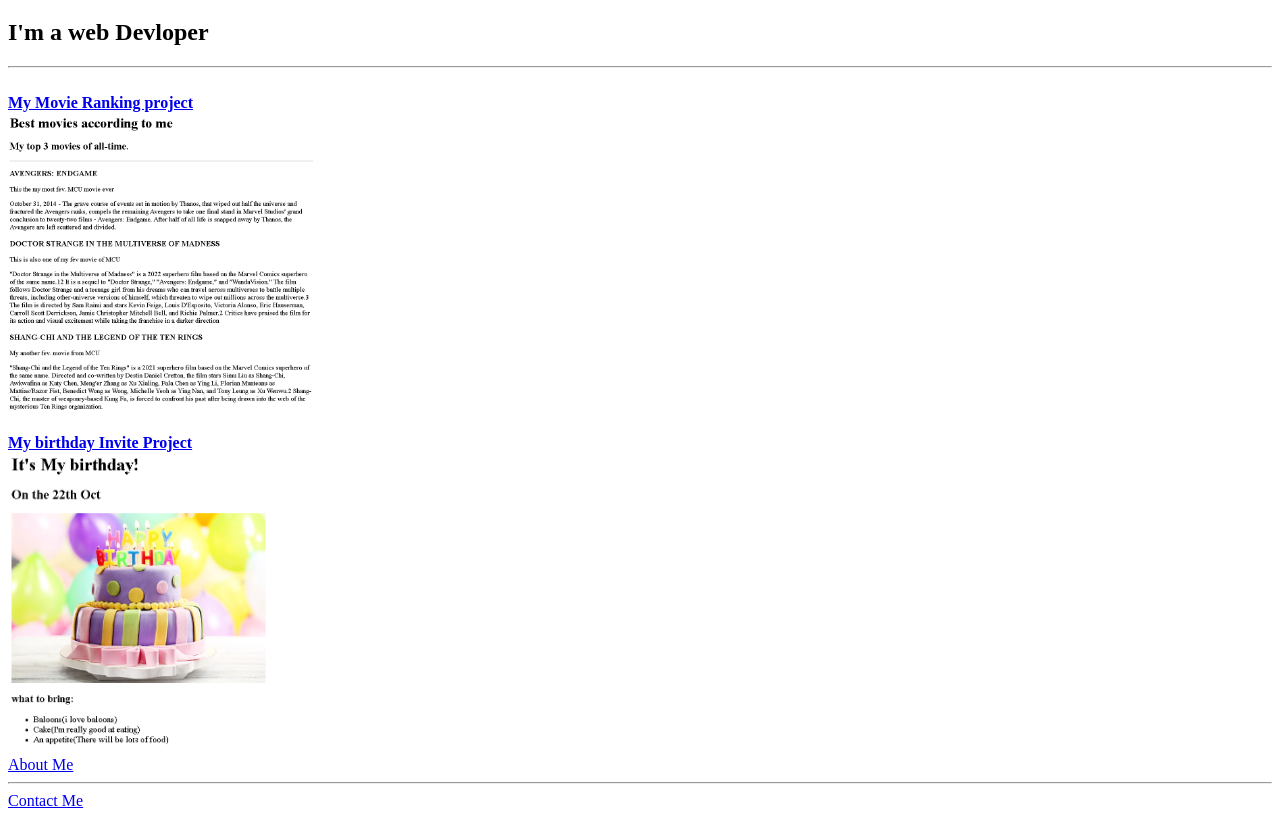
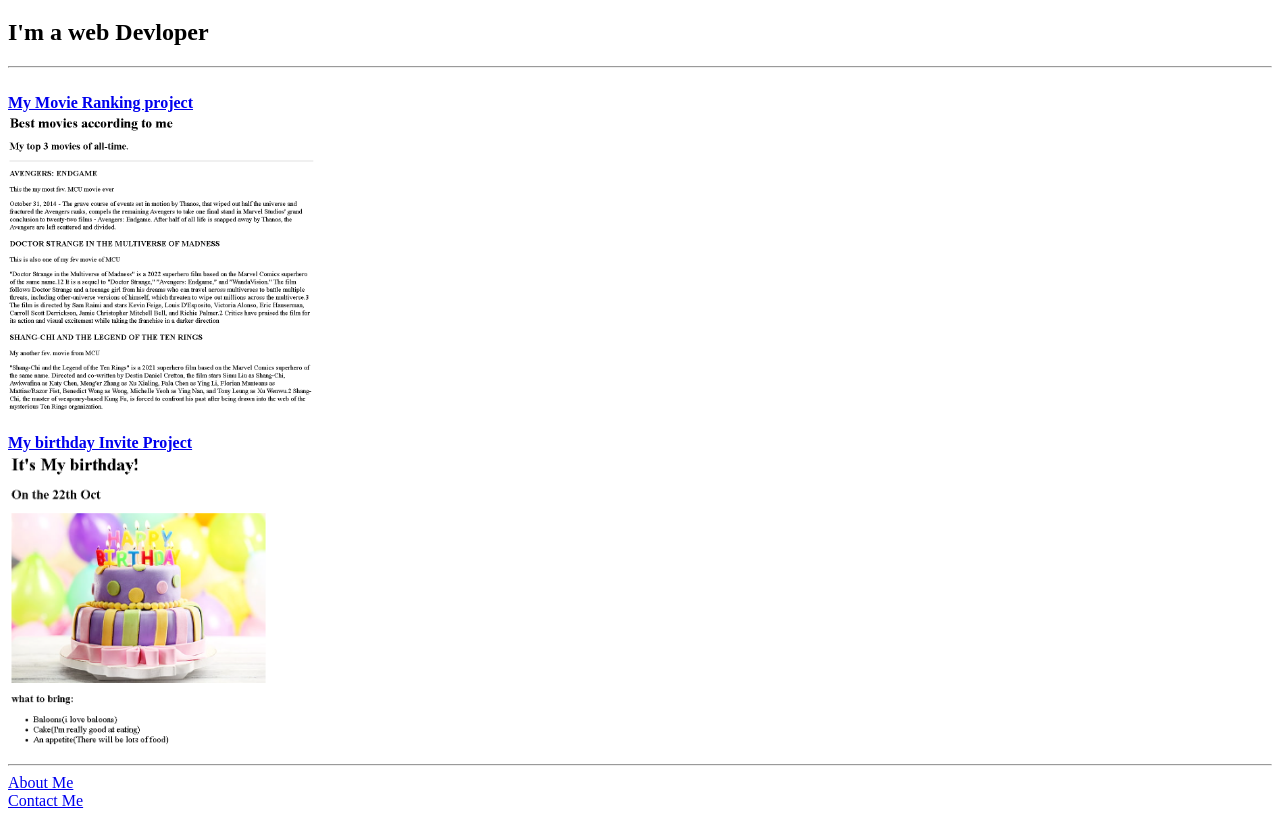
Before and after one commit to MrX1812/html.tryportfolio, a plain HTML site: page index.html in a window 1280 px wide. Shown: the part 61-879 px from the top of the page. Drawn offline with Linux system fonts and the light colour scheme.

Commit message:
Update index.html

```diff
--- a/index.html
+++ b/index.html
@@ -13,8 +13,8 @@
         <img src="./assets/images/mymovie-ranking.png" height="300"/>
 <br/><br/>
 <b><a href="./public/birthday-invite.html">My birthday Invite Project</a> </b><br/>
-<img src="./assets/images/Mybirthdayinvite.png" height="300"/><br/>
-<a href="./public/about.html">About Me</a><br/><hr/>
+<img src="./assets/images/Mybirthdayinvite.png" height="300"/><br/><hr/>
+<a href="./public/about.html">About Me</a><br/>
 <a href="./public/contact.html">Contact Me</a>
 </body>
 </html>
```
